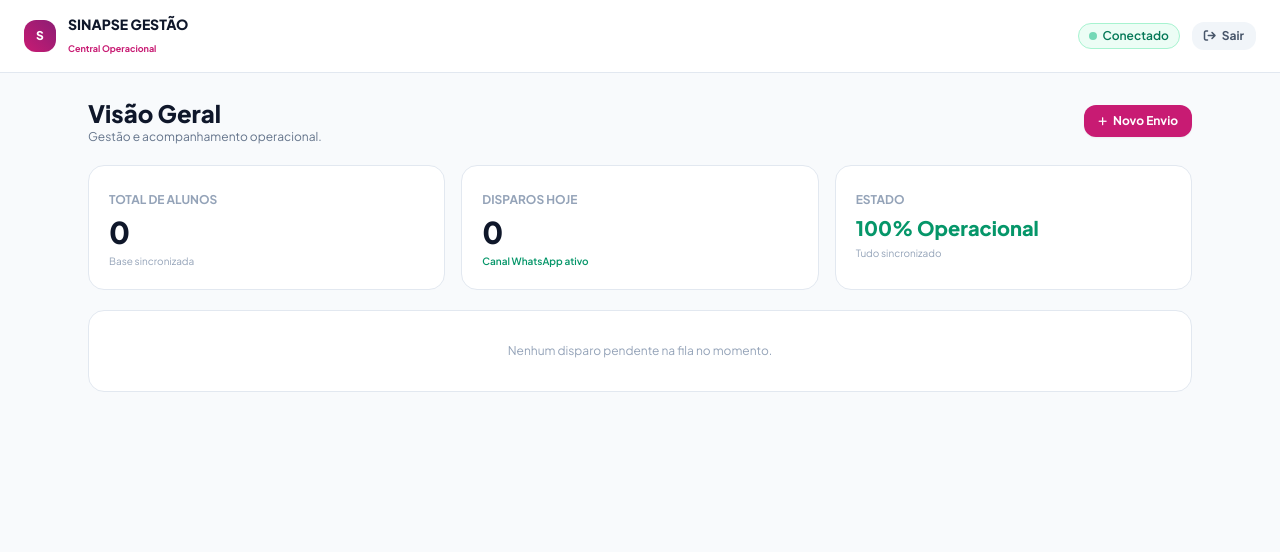
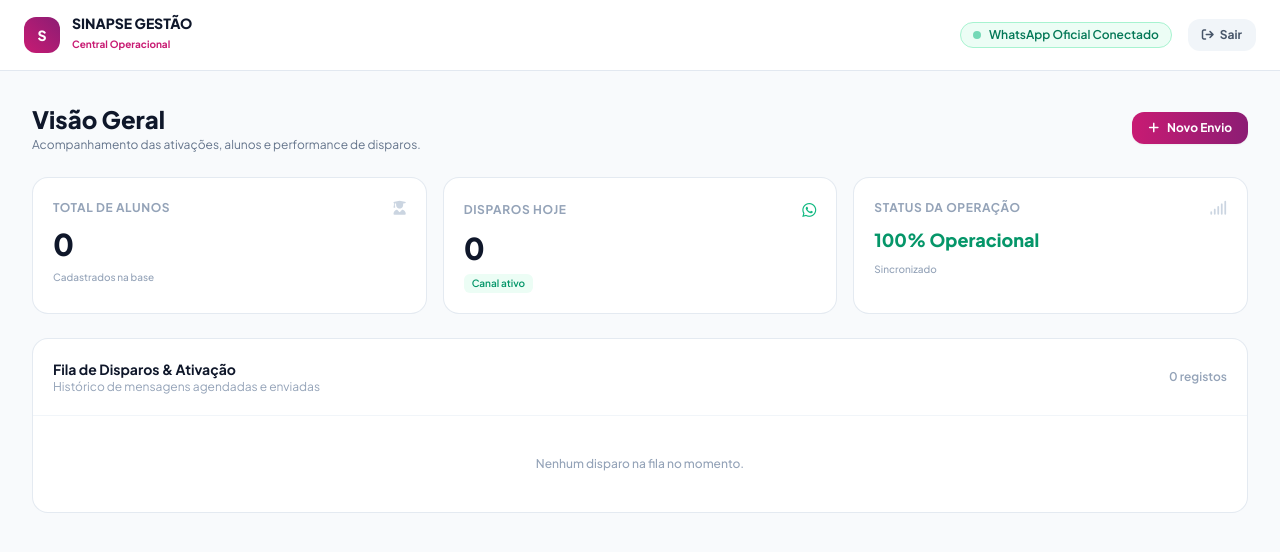
Before and after one commit to isabellesg99-sudo/Painel-Sinapse, a plain HTML site: page index.html in a window 1280 px wide. Both pictures are taken after a click on the button "Entrar na Plataforma". Drawn offline with nearby package versions, Linux system fonts and the light colour scheme.

Commit message:
Update index.html

```diff
--- a/index.html
+++ b/index.html
@@ -3,7 +3,7 @@
 <head>
   <meta charset="UTF-8" />
   <meta name="viewport" content="width=device-width, initial-scale=1.0" />
-  <title>Sinapse Gestão</title>
+  <title>Sinapse Gestão - Plataforma Integrada</title>
 
   <script src="https://cdn.tailwindcss.com"></script>
   <link rel="stylesheet" href="https://cdnjs.cloudflare.com/ajax/libs/font-awesome/6.4.0/css/all.min.css" />
@@ -18,14 +18,14 @@
 <body class="min-h-screen bg-slate-50 antialiased">
 
   <div id="telaLogin" class="min-h-screen w-full flex items-center justify-center p-4">
-    <div class="w-full max-w-[400px] bg-white border border-slate-200 rounded-3xl p-6 sm:p-8 shadow-xl">
+    <div class="w-full max-w-[420px] bg-white border border-slate-200 rounded-3xl p-8 sm:p-10 shadow-xl">
 
-      <div class="flex flex-col items-center text-center mb-6">
-        <div class="h-14 w-14 rounded-2xl bg-gradient-to-tr from-[#C81B73] to-[#8C1D74] text-white font-black text-2xl flex items-center justify-center shadow-md mb-3">
+      <div class="flex flex-col items-center text-center mb-8">
+        <div class="h-16 w-16 rounded-2xl bg-gradient-to-tr from-[#C81B73] to-[#8C1D74] text-white font-black text-2xl flex items-center justify-center shadow-md mb-4">
           S
         </div>
-        <h1 class="text-xl font-extrabold text-slate-900 tracking-tight">Sinapse Gestão</h1>
-        <p class="text-xs text-slate-500 mt-1">Aceda com o seu e-mail e palavra-passe</p>
+        <h1 class="text-2xl font-black text-slate-900 tracking-tight">Sinapse Gestão</h1>
+        <p class="text-xs text-slate-500 mt-1">Acesse com seu e-mail e senha cadastrados</p>
       </div>
 
       <div class="space-y-4 text-xs">
@@ -44,8 +44,8 @@
 
         <div>
           <div class="flex items-center justify-between mb-1.5">
-            <label class="text-slate-700 font-bold">Palavra-passe</label>
-            <span class="text-[11px] font-semibold text-[#C81B73]">Esqueceu?</span>
+            <label class="text-slate-700 font-bold">Senha</label>
+            <span class="text-[11px] font-semibold text-[#C81B73] cursor-pointer hover:underline">Esqueceu?</span>
           </div>
           <div class="relative">
             <i class="fa-solid fa-lock absolute left-3.5 top-3.5 text-slate-400"></i>
@@ -66,71 +66,93 @@
         </button>
       </div>
 
-      <div class="text-center text-[11px] text-slate-400 mt-6 pt-4 border-t border-slate-100">
+      <div class="text-center text-[11px] text-slate-400 mt-8 pt-4 border-t border-slate-100">
         &copy; 2026 Sinapse Gestão. Todos os direitos reservados.
       </div>
     </div>
   </div>
 
   <div id="painelSistema" style="display: none;" class="min-h-screen bg-slate-50 flex-col w-full">
-    <header class="bg-white border-b border-slate-200 px-4 sm:px-6 py-3.5 flex items-center justify-between sticky top-0 z-40">
+
+    <header class="bg-white border-b border-slate-200 px-6 py-4 flex items-center justify-between sticky top-0 z-40">
       <div class="flex items-center gap-3">
-        <div class="h-8 w-8 rounded-xl bg-gradient-to-tr from-[#C81B73] to-[#8C1D74] text-white font-black text-xs flex items-center justify-center">
+        <div class="h-9 w-9 rounded-xl bg-gradient-to-tr from-[#C81B73] to-[#8C1D74] text-white font-black text-sm flex items-center justify-center">
           S
         </div>
         <div>
-          <h2 class="text-xs sm:text-sm font-black text-slate-900 leading-none">SINAPSE GESTÃO</h2>
-          <span class="text-[9px] text-[#C81B73] font-bold">Central Operacional</span>
+          <h2 class="text-sm font-black text-slate-900 leading-none">SINAPSE GESTÃO</h2>
+          <span class="text-[10px] text-[#C81B73] font-bold">Central Operacional</span>
         </div>
       </div>
 
-      <div class="flex items-center gap-3">
-        <div class="flex items-center gap-1.5 bg-emerald-50 border border-emerald-200 text-emerald-700 px-2.5 py-1 rounded-full text-[10px] sm:text-xs font-semibold">
+      <div class="flex items-center gap-4">
+        <div class="hidden sm:flex items-center gap-2 bg-emerald-50 border border-emerald-200 text-emerald-700 px-3 py-1 rounded-full text-xs font-semibold">
           <span class="h-2 w-2 rounded-full bg-emerald-500 animate-pulse"></span>
-          Conectado
+          WhatsApp Oficial Conectado
         </div>
 
         <button
           type="button"
           onclick="document.getElementById('painelSistema').style.display='none'; document.getElementById('telaLogin').style.display='flex';"
-          class="flex items-center gap-1.5 px-3 py-1.5 rounded-xl bg-slate-100 hover:bg-rose-50 text-slate-600 hover:text-rose-600 font-bold text-xs transition-colors cursor-pointer">
+          class="flex items-center gap-1.5 px-3.5 py-2 rounded-xl bg-slate-100 hover:bg-rose-50 text-slate-600 hover:text-rose-600 font-bold text-xs transition-colors cursor-pointer">
           <i class="fa-solid fa-arrow-right-from-bracket"></i>
           <span>Sair</span>
         </button>
       </div>
     </header>
 
-    <main class="flex-1 max-w-6xl w-full mx-auto p-4 sm:p-6 space-y-5">
-      <div class="flex items-center justify-between">
+    <main class="flex-1 max-w-7xl w-full mx-auto p-6 md:p-8 space-y-6">
+      <div class="flex flex-col sm:flex-row sm:items-center justify-between gap-4">
         <div>
-          <h2 class="text-xl sm:text-2xl font-black text-slate-900">Visão Geral</h2>
-          <p class="text-xs text-slate-500">Gestão e acompanhamento operacional.</p>
+          <h2 class="text-2xl font-black text-slate-900">Visão Geral</h2>
+          <p class="text-xs text-slate-500 mt-0.5">Acompanhamento das ativações, alunos e performance de disparos.</p>
         </div>
-        <button class="px-3.5 py-2 rounded-xl bg-[#C81B73] text-white font-bold text-xs shadow-sm hover:opacity-90 flex items-center gap-1.5">
-          <i class="fa-solid fa-plus text-[10px]"></i> Novo Envio
+        <button class="px-4 py-2 rounded-xl bg-gradient-to-r from-[#C81B73] to-[#8C1D74] text-white font-bold text-xs shadow-sm hover:opacity-95 transition-all flex items-center gap-2 cursor-pointer">
+          <i class="fa-solid fa-plus"></i> Novo Envio
         </button>
       </div>
 
-      <div class="grid grid-cols-1 sm:grid-cols-3 gap-3 sm:gap-4">
-        <div class="bg-white border border-slate-200 rounded-2xl p-4 sm:p-5 shadow-xs">
-          <span class="text-xs font-bold uppercase text-slate-400">Total de Alunos</span>
-          <p class="text-2xl sm:text-3xl font-black text-slate-900 mt-1">0</p>
-          <span class="text-[10px] text-slate-400 mt-1 block">Base sincronizada</span>
+      <div class="grid grid-cols-1 sm:grid-cols-3 gap-4">
+        <div class="bg-white border border-slate-200/90 rounded-2xl p-5 shadow-xs">
+          <div class="flex items-center justify-between text-slate-400 mb-2">
+            <span class="text-xs font-bold uppercase tracking-wider">Total de Alunos</span>
+            <i class="fa-solid fa-user-graduate text-slate-300 text-sm"></i>
+          </div>
+          <p class="text-3xl font-black text-slate-900">0</p>
+          <span class="text-[10px] text-slate-400 mt-2 block font-medium">Cadastrados na base</span>
         </div>
-        <div class="bg-white border border-slate-200 rounded-2xl p-4 sm:p-5 shadow-xs">
-          <span class="text-xs font-bold uppercase text-slate-400">Disparos Hoje</span>
-          <p class="text-2xl sm:text-3xl font-black text-slate-900 mt-1">0</p>
-          <span class="text-[10px] text-emerald-600 font-semibold mt-1 block">Canal WhatsApp ativo</span>
+
+        <div class="bg-white border border-slate-200/90 rounded-2xl p-5 shadow-xs">
+          <div class="flex items-center justify-between text-slate-400 mb-2">
+            <span class="text-xs font-bold uppercase tracking-wider">Disparos Hoje</span>
+            <i class="fa-brands fa-whatsapp text-emerald-500 text-base"></i>
+          </div>
+          <p class="text-3xl font-black text-slate-900">0</p>
+          <span class="text-[10px] text-emerald-600 bg-emerald-50 px-2 py-0.5 rounded-md mt-2 inline-block font-semibold">Canal ativo</span>
         </div>
-        <div class="bg-white border border-slate-200 rounded-2xl p-4 sm:p-5 shadow-xs">
-          <span class="text-xs font-bold uppercase text-slate-400">Estado</span>
-          <p class="text-lg sm:text-xl font-black text-emerald-600 mt-1">100% Operacional</p>
-          <span class="text-[10px] text-slate-400 mt-1 block">Tudo sincronizado</span>
+
+        <div class="bg-white border border-slate-200/90 rounded-2xl p-5 shadow-xs">
+          <div class="flex items-center justify-between text-slate-400 mb-2">
+            <span class="text-xs font-bold uppercase tracking-wider">Status da Operação</span>
+            <i class="fa-solid fa-signal text-slate-300 text-sm"></i>
+          </div>
+          <p class="text-lg font-black text-emerald-600 mt-1">100% Operacional</p>
+          <span class="text-[10px] text-slate-400 mt-2 block font-medium">Sincronizado</span>
         </div>
       </div>
 
-      <div class="bg-white border border-slate-200 rounded-2xl p-6 sm:p-8 shadow-xs text-center text-xs text-slate-400">
-        Nenhum disparo pendente na fila no momento.
+      <div class="bg-white border border-slate-200/90 rounded-2xl shadow-xs overflow-hidden">
+        <div class="p-5 border-b border-slate-100 flex items-center justify-between">
+          <div>
+            <h3 class="font-bold text-sm text-slate-900">Fila de Disparos & Ativação</h3>
+            <p class="text-xs text-slate-400">Histórico de mensagens agendadas e enviadas</p>
+          </div>
+          <span class="text-xs font-semibold text-slate-400">0 registos</span>
+        </div>
+
+        <div class="p-10 text-center text-xs text-slate-400 font-medium">
+          Nenhum disparo na fila no momento.
+        </div>
       </div>
     </main>
   </div>
```
